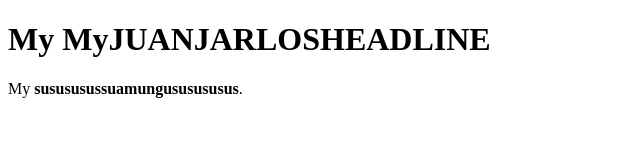
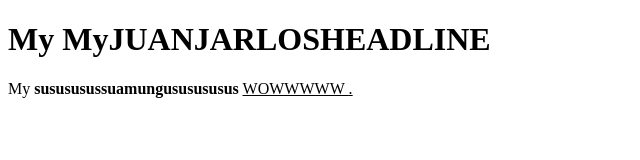
Before and after one commit to JohnnySimms/Exploring-CS, a plain HTML site: page index.html in a window 1280 px wide. Shown: the whole page, without its empty margins (0-640 px from the left). Drawn offline with Linux system fonts and the light colour scheme.

Commit message:
Update index.html

```diff
--- a/index.html
+++ b/index.html
@@ -2,6 +2,6 @@
 <html>
  <body>
   <h1>My MyJUANJARLOSHEADLINE</h1>
-  <p>My <b>susususussuamungususususus</b>.</p>
+  <p>My <b>susususussuamungususususus</b> <u> WOWWWWW <u/>.</p>
  </body>
 </html>
```
